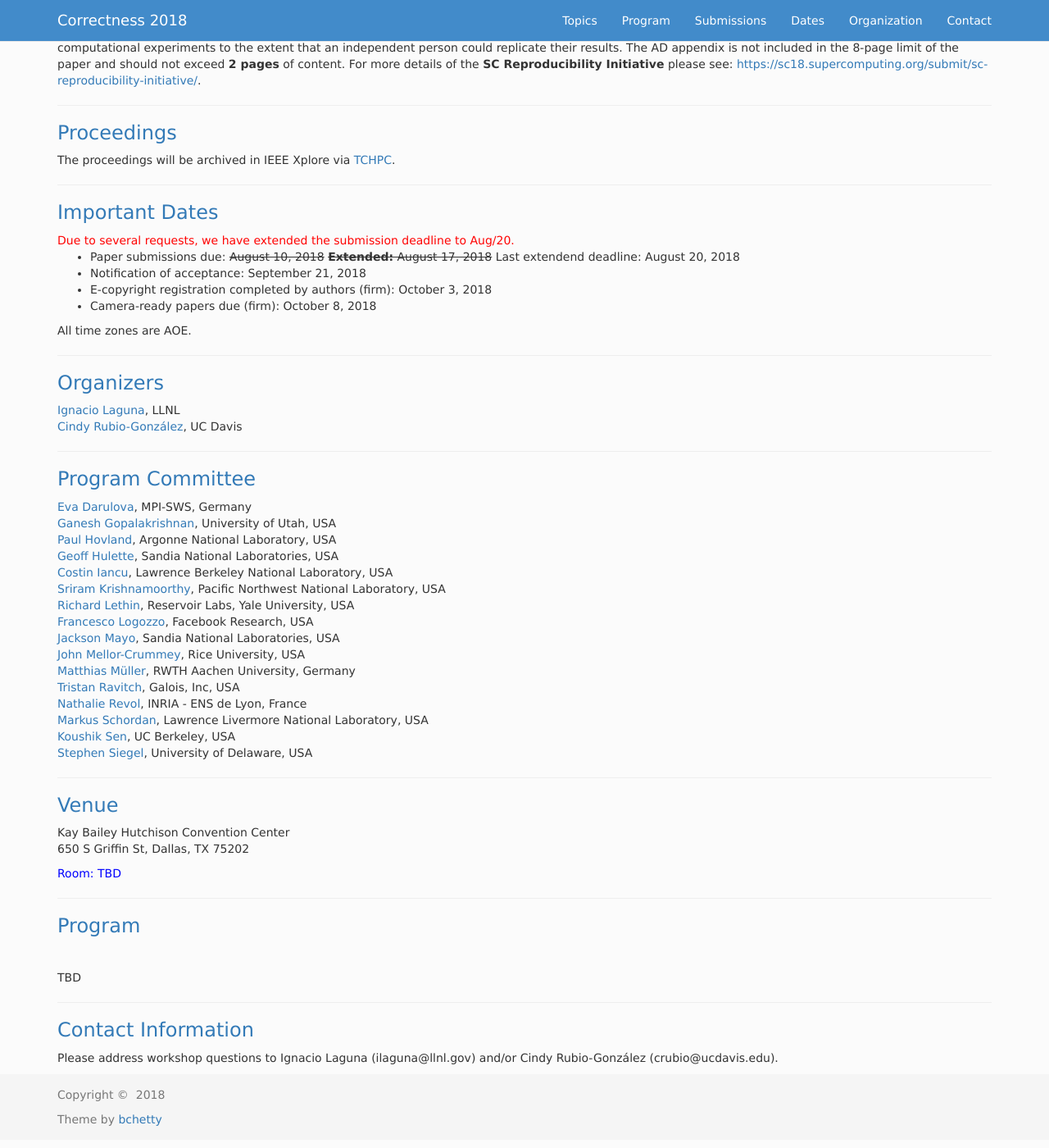
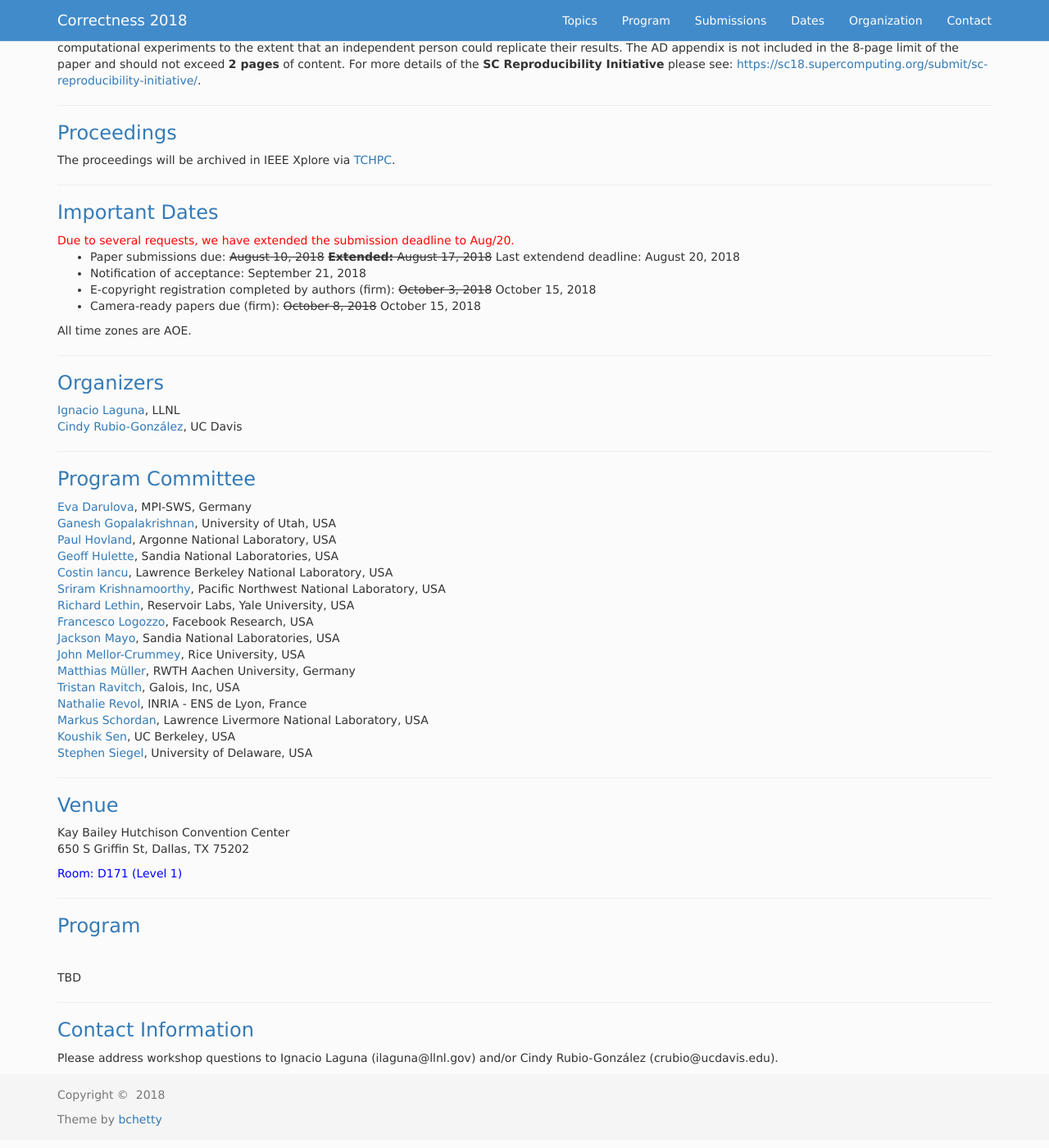
Before and after one commit to correctness-workshop/2018, a Jekyll site: the page built from index.md, in a window 1280 px wide and 1400 px high, scrolled down 1607 px. Shown: the whole window at 82% size. Built offline with Jekyll 4.4.1, drawn with Linux system fonts in a browser that asks for light colours; nearby versions of some CDN libraries; the list of posts is cut into pages by our own code; some of the changed text lies outside the part shown.

Commit message:
Update index.md

```diff
--- a/index.md
+++ b/index.md
@@ -19,7 +19,7 @@ Correctness 2018: Second International Workshop on Software Correctness for HPC
 
 <center><h2>Correctness 2018: Second International Workshop on Software Correctness for HPC Applications</h2></center>
 <center><h4> November 12, 2018 (full day) </h4></center>
-<center><h4> Kay Bailey Hutchison Convention Center, <font color="0000FF">Room TBD</font> </h4></center>
+<center><h4> Kay Bailey Hutchison Convention Center, <font color="0000FF">Room: D171 (Level 1)</font> </h4></center>
 <center><h4> Dallas, Texas, USA </h4></center>
 <center><h5> Held in conjunction with SC18: <a href="https://sc18.supercomputing.org/">The International Conference for High Performance Computing, Networking, Storage and Analysis</a> </h5></center>
 <center>
@@ -99,8 +99,8 @@ The proceedings will be archived in IEEE Xplore via [TCHPC](https://tc.computer.
 
 * Paper submissions due: ~~August 10, 2018~~ ~~**Extended:** August 17, 2018~~ Last extendend deadline: August 20, 2018
 * Notification of acceptance: September 21, 2018
-* E-copyright registration completed by authors (firm): October 3, 2018
-* Camera-ready papers due (firm): October 8, 2018
+* E-copyright registration completed by authors (firm): ~~October 3, 2018~~ October 15, 2018
+* Camera-ready papers due (firm): ~~October 8, 2018~~ October 15, 2018
 
 All time zones are AOE.
 
@@ -135,7 +135,7 @@ All time zones are AOE.
 
 Kay Bailey Hutchison Convention Center <br />
 650 S Griffin St, Dallas, TX 75202 <br />
-<font color="0000FF">Room: TBD</font>
+<font color="0000FF">Room: D171 (Level 1)</font>
 
 ---
 ### <a class="anchor" name="program">Program</a>
```
